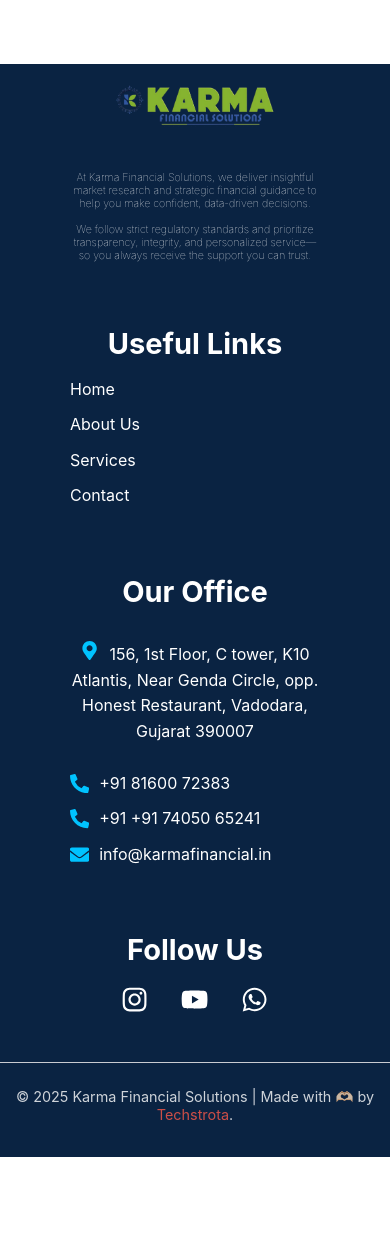
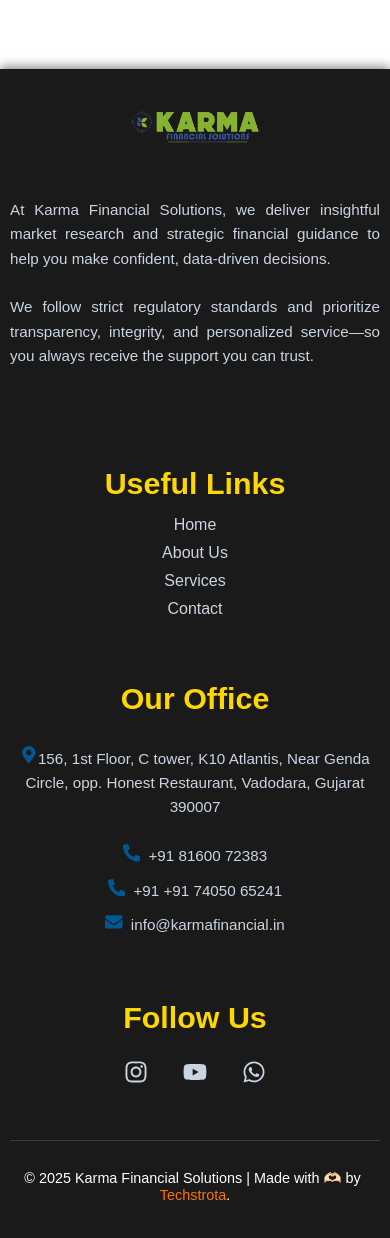
Before and after one commit to kajalvanzara05-png/karmafinancial, a React (Create React App) app: page /services/1 in a window 390 px wide. Shown: the part 672-1910 px from the top of the page. Before the commit the page ends 1829 px from the top, so only its background shows below. Built offline with nearby package versions, Linux system fonts and the light colour scheme.

Commit message:
responsive

```diff
--- a/src/App.js
+++ b/src/App.js
@@ -51,23 +51,7 @@
             <Route path="/services/:id" element={<ServiceDetails />} />
           </Routes>
           <Routes>
-  <Route
-    path="/"
-    element={
-      <>
-        <Home />
-        <MarketAnalysis />
-        <Partners />
-        <About />
-        <Contact />
-        <TestimonialSlider />
-      </>
-    }
-  />
-
-  <Route path="/services" element={<Services />} />
-  <Route path="/service/:id" element={<Services />} />
-</Routes>
+        </Routes>
 
 
         </main>
--- a/src/component/Footer.css
+++ b/src/component/Footer.css
@@ -1,11 +1,14 @@
+/* 🌟 FOOTER STYLING 🌟 */
 .footer {
-  background: #0A2342;
+  background: #1a1a1a;
   color: #fff;
-  padding: 20px 0 20px;
-  text-align: center;
+  padding: 50px 20px 0;
   position: relative;
   overflow: hidden;
+  box-shadow: 0 -2px 10px rgba(0, 0, 0, 0.5);
+  font-family: "Poppins", sans-serif;
 }
+
 
 .footer-container {
   display: flex;
@@ -14,89 +17,146 @@
   animation: fadeInUp 1s ease-in-out;
 }
 
-.footer-section {
-  width: 250px;
-  margin: 10px;
-  text-align: left;
+
+/* ✨ Animated gradient glow around footer */
+.footer::before {
+  content: "";
+  position: absolute;
+  inset: 0;
+  opacity: 0.2;
+  filter: blur(40px);
+  z-index: 0;
 }
 
+@keyframes gradient-glow {
+  0% { transform: translateX(-50%); }
+  50% { transform: translateX(50%); }
+  100% { transform: translateX(-50%); }
+}
+
+
+.footer-container {
+  display: grid;
+  grid-template-columns: repeat(auto-fit, minmax(240px, 1fr));
+  gap: 2rem;
+  position: relative;
+  z-index: 2;
+  max-width: 1200px;
+  margin: auto;
+}
+
+/* 🔹 Logo Section */
+.footer-logo {
+  width: 200px;;
+  margin-bottom: 15px;
+  filter: brightness(00.95rem);
+  transition: transform 0.4s ease, filter 0.4s ease;
+}
+
+.footer-logo:hover {
+  transform: scale(1.1);
+}
+
+/* 🧾 About Text */
+.footer-section.about-company {
+  margin-top: 10px;
+}
+
+.footer-section.about-company h6 {
+  color: #cbd5e1;
+  line-height: 1.6;
+  font-weight: 400;
+  font-size: 0.95rem;
+  text-align: justify;
+}
+
+/* 🔗 Useful Links */
 .footer-section h3 {
-  font-size: 29px;
-  margin-bottom: 10px;
-  color: white;
+  font-size: 1.9rem;
+  margin-bottom: 15px;
+  position: relative;
+  color:  #ffd700;
+
+}
+
+.footer-section ul {
+  list-style: none;
+  padding: 0;
+  margin: 0;
+}
+
+.footer-section ul li {
+  margin-top: 10px;
+}
+
+.footer-section ul li a {
+  color: #cbd5e1;
+  text-decoration: none;
+  transition: color 0.3s, text-shadow 0.3s;
+}
+
+.footer-section ul li a:hover {
+  color: #005792;
+}
+
+/* 🏢 Office Info */
+.office-info li {
+  color: #cbd5e1;
+  font-size: 0.95rem;
+  line-height: 1.6;
+  display: flex;
+  align-items: start;
+  gap: 8px;
+}
+
+.icon {
+  color: #005792;
+  flex-shrink: 0;
+  font-size: 1.1rem;
+}
+
+/* 📱 Social Icons */
+.social-icons {
+  display: flex;
+  gap: 15px;
+  margin-top: 10px;
+}
+
+.social-icons a {
+  color: #cbd5e1;
+  font-size: 1.5rem;
+  transition: all 0.4s ease;
+  padding: 10px;
+  border-radius: 50%;
   position: relative;
 }
 
-.footer-section h3::after {
 
-  position: absolute;
-  bottom: -5px;
-  left: 0;
-  width: 40px;
-  height: 2px;
-  background: #00c3ff;
-  border-radius: 10px;
-}
-.h4{
-  font-weight: 100;
-  width: 100%;
-}
-.footer-section ul {
-  list-style: none;
-  padding: 0;
+
+/* 📩 Footer Bottom */
+.footer-bottom {
+  text-align: center;
+  border-top: 1px solid rgba(255, 255, 255, 0.15);
+  padding: 15px 0;
+  margin-top: 40px;
+  font-size: 0.9rem;
+  position: relative;
+  z-index: 2;
 }
 
-.footer-section ul li {
-  margin: 10px 0;
-  line-height: 1.6;
-  display: flex;
-  align-items: center;
-}
-.about-company p::highlight {
-  font-size:0ex;
-  line-height: 1.0;
-  color: #ccc;
-  margin-top: 10px;
-  font-weight: normal;
-  font-weight: 10;
+.footer-bottom a.tech {
+  color: #ff7300;
+  margin-left: 5px;
+  text-decoration: none;
+  transition: color 0.3s, text-shadow 0.3s;
 }
 
-.footer-section a {
-  color: #fff;
-  text-decoration: none;
-  transition: all 0.3s ease;
+.footer-bottom a.tech:hover {
+  color: #f69d17;
+  text-shadow: 0 0 6px #f6aa48;
 }
 
-.footer-section a:hover {
-  color: #D4AF37;
-  transform: scale(1.1);
-}
 
-/* Office Info Icons */
-.office-info .icon {
-  color: #00c3ff;
-  margin-right: 10px;
-  font-size: 1.2rem;
-  line-height: normal;
-}
-
-/* Social Icons */
-.social-icons {
-  display: flex;
-  gap: 15px;
-}
-
-.social-icons a {
-  font-size: 1.7rem;
-  width: 45px;
-  height: 45px;
-  display: flex;
-  align-items: center;
-  justify-content: center;
-  border-radius: 50%;
-  transition: all 0.4s ease;
-  color: white;
-}
 
 /* Brand Colors */
 
@@ -121,51 +181,24 @@
 
 }
 
-.footer-bottom {
-  border-top: 1px solid #f9f7f7;
-  margin-top: 30px;
-  padding-top: 10px;
-  font-size: 0.9rem;
-  opacity: 0.8;
-  text-align: center;
-}
 
-/* Animation */
-@keyframes fadeInUp {
-  from {
-    opacity: 0;
-    transform: translateY(50px);
+
+/* 🌐 Responsive Design */
+@media (max-width: 768px) {
+  .footer {
+    padding: 40px 10px 20px;
   }
-  to {
-    opacity: 1;
-    transform: translateY(0);
-  }
-}
 
-/* Responsive */
-@media (max-width: 768px) {
   .footer-container {
-    flex-direction: column;
-    align-items: center;
+    grid-template-columns: 1fr;
     text-align: center;
   }
+
+  .office-info li {
+    justify-content: center;
+  }
+
   .social-icons {
     justify-content: center;
   }
-  .footer-section {
-    text-align: center;
-  }
 }
-.tech{
-  color: #fd5949;
-  text-decoration: none;
-
-}
-.tech:hover{
-  color: #00c3ff
-}
-.footer-logo {
-  width: 200px;
-  height: auto;
-  margin-bottom: 15px;
-}
--- a/src/component/Header.css
+++ b/src/component/Header.css
@@ -1,7 +1,7 @@
 /* 🌟 Header Main Style */
 .header {
   width: auto;
-  background: linear-gradient(90deg, #002e5d, #005792);
+  background: linear-gradient(90deg, #b8d6f5, #005792);
   color: white;
   display: flex;
   justify-content: space-between;
@@ -85,3 +85,66 @@
   }
 
 }
+
+
+/* -------------------------------------------------- */
+/* 📱📱 FULL RESPONSIVE — MOBILE / IPHONE / TABLET */
+/* -------------------------------------------------- */
+
+/* Tablet (900px ↓) */
+@media (max-width: 900px) {
+  .header {
+    padding: 14px 30px;
+  }
+
+  nav a {
+    font-size: 0.95rem;
+  }
+
+  nav {
+    gap: 22px;
+  }
+
+  .logo img {
+    width: 135px;
+  }
+}
+
+/* Mobile Large & iPhone (600px ↓) */
+@media (max-width: 600px) {
+  .header {
+    flex-direction: column;
+    gap: 15px;
+    padding: 12px 20px;
+    text-align: center;
+  }
+
+  nav {
+    flex-wrap: wrap;
+    justify-content: center;
+    gap: 15px;
+  }
+
+  nav a {
+    font-size: 0.92rem;
+  }
+
+  .logo img {
+    width: 130px;
+  }
+}
+
+/* Small Phones (360px ↓) */
+@media (max-width: 360px) {
+  .logo img {
+    width: 115px;
+  }
+
+  nav a {
+    font-size: 0.85rem;
+  }
+
+  nav {
+    gap: 12px;
+  }
+}
--- a/src/pages/MarketAnalysis.css
+++ b/src/pages/MarketAnalysis.css
@@ -1,3 +1,4 @@
+/* 🌟 MARKET SECTION 🌟 */
 .market {
   background-color: whitesmoke;
   padding: 70px 20px;
@@ -6,6 +7,7 @@
   align-items: center;
 }
 
+/* Layout */
 .analysis-left {
   display: flex;
   align-items: flex-start;
@@ -14,27 +16,29 @@
   margin: 0 auto;
 }
 
+/* Image box */
 .analysis-figure {
   margin: 0;
   flex-shrink: 0;
-  width: 250px;
+  width: 260px;
   background: #fff;
-  border-radius: 8px;
+  border-radius: 10px;
   overflow: hidden;
-  box-shadow: 0 6px 20px rgba(20,20,20,0.05);
+  box-shadow: 0 6px 20px rgba(20,20,20,0.06);
 }
 
+/* Image */
 .analysis-img {
   display: block;
-  width: 250px;
-  height: auto;
+  width: 100%;
+  height: 100%;
   object-fit: cover;
 }
 
+/* Right section text */
 .analysis-right {
   text-align: left;
   flex: 1;
-  margin:center;
 }
 
 .market .icon {
@@ -45,13 +49,59 @@
 .market h3 {
   color: #2e7d32;
   font-size: 28px;
-  font-weight: bolder;
+  font-weight: 700;
   margin-bottom: 15px;
 }
 
 .market p {
   color: #0b0b0b;
-  font-size: 23px;
+  font-size: 20px;
+  line-height: 1.6;
+  max-width: 650px;
   margin: 0;
-  max-width: 600px;
 }
+
+/* 📱 RESPONSIVE DESIGN — Mobile / iPhone */
+@media (max-width: 768px) {
+  .market {
+    padding: 50px 15px;
+  }
+
+  .analysis-left {
+    flex-direction: column;   /* COLUMN layout on mobile */
+    text-align: center;
+    gap: 25px;
+  }
+
+  .analysis-figure {
+    width: 100%;             /* Full width image */
+    max-width: 350px;
+    margin: 0 auto;
+  }
+
+  .market h3 {
+    font-size: 24px;
+    margin-top: 10px;
+  }
+
+  .market p {
+    font-size: 18px;
+    padding: 0 10px;
+  }
+}
+
+/* 📱 Extra Small Phones (iPhone SE, 5.5" devices) */
+@media (max-width: 480px) {
+
+  .analysis-figure {
+    max-width: 300px;
+  }
+
+  .market h3 {
+    font-size: 22px;
+  }
+
+  .market p {
+    font-size: 17px;
+  }
+}
--- a/src/pages/Partner.css
+++ b/src/pages/Partner.css
@@ -112,9 +112,58 @@
 
 .start-investment-btn{
   margin-top:20px;
+  text-decoration: none;
 }
 .partners-logos{
  box-sizing: content-box;
  background-color: #f5f7f9;
 
 }
+
+
+/* ------------------------ RESPONSIVE ------------------------ */
+
+/* Tablet */
+@media (max-width: 992px) {
+  .partner-section h2 {
+    font-size: 34px;
+  }
+  .logo-track {
+    gap: 50px;
+  }
+  .logo-card img {
+    height: 55px;
+  }
+}
+
+/* Mobile */
+@media (max-width: 600px) {
+  .partner-section {
+    padding: 40px 0;
+  }
+  .partner-section h2 {
+    font-size: 26px;
+  }
+  .logo-track {
+    gap: 35px;
+  }
+  .logo-card {
+    padding: 10px 18px;
+  }
+  .logo-card img {
+    height: 40px;
+  }
+}
+
+/* Small iPhones */
+@media (max-width: 400px) {
+  .logo-card {
+    padding: 8px 14px;
+  }
+  .logo-card img {
+    height: 32px;
+  }
+  .partner-section h2 {
+    font-size: 22px;
+  }
+}
--- a/src/pages/Services.css
+++ b/src/pages/Services.css
@@ -1,4 +1,4 @@
-.services {
+icon thoda card ni andar aetle ke aardg cut joi ae chhe                                                    .services {
   text-align: center;
   padding: 70px 20px;
   background-color:whitesmoke
@@ -9,6 +9,18 @@
   font-size: 26px;
   margin-bottom: 40px;
 }
+
+
+.finance-title {
+   font-size: 40px;
+   font-weight: 700;
+    text-align: center;
+    background: #5A0EA5;
+    color: white;
+    padding: 12px 30px;
+    border-radius: 50px;
+    width: fit-content;
+    margin: 0 auto 40px; }
 
 .service-grid {
   display: grid;
--- a/src/pages/home.css
+++ b/src/pages/home.css
@@ -71,3 +71,67 @@
   from { opacity: 0; transform: translateY(20px); }
   to { opacity: 1; transform: translateY(0); }
 }
+
+
+/* 🌐 Responsive for Tablets */
+@media (max-width: 1024px) {
+  .home {
+    padding: 120px 20px;
+    background-attachment: scroll; /* iPhone ma FIXED background work nathi karto */
+  }
+
+  .home h2 {
+    font-size: 2.6rem;
+  }
+
+  .home p {
+    font-size: 1.15rem;
+    max-width: 85%;
+  }
+}
+
+/* 🌐 Responsive for Mobile (600px and below) */
+@media (max-width: 600px) {
+  .home {
+    padding: 110px 15px;
+    background-position: center;
+    background-size: cover;
+    background-attachment: scroll;
+  }
+
+  .home h2 {
+    font-size: 1.9rem;
+    line-height: 2.4rem;
+  }
+
+  .home p {
+    font-size: 1rem;
+    max-width: 95%;
+    margin-bottom: 25px;
+  }
+
+  .home button {
+    padding: 12px 28px;
+    font-size: 1rem;
+  }
+}
+
+/* 🌐 Extra Small Devices (iPhone SE, small android) */
+@media (max-width: 400px) {
+  .home {
+    padding: 100px 10px;
+  }
+
+  .home h2 {
+    font-size: 1.6rem;
+  }
+
+  .home p {
+    font-size: 0.95rem;
+  }
+
+  .home button {
+    padding: 10px 24px;
+    font-size: 0.9rem;
+  }
+}
```
Also changed, not shown: src/pages/About.css (+60 -20 lines), src/pages/Service.css (+79 -40 lines).
